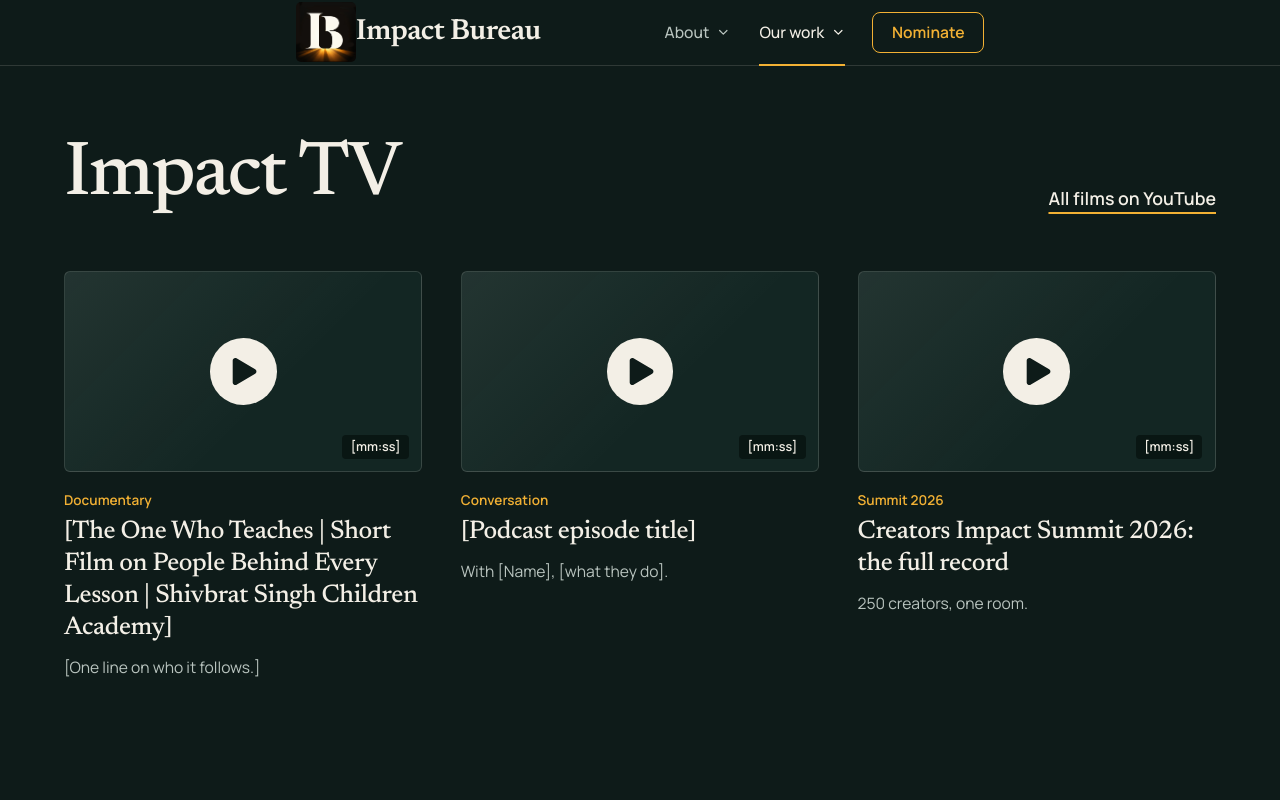
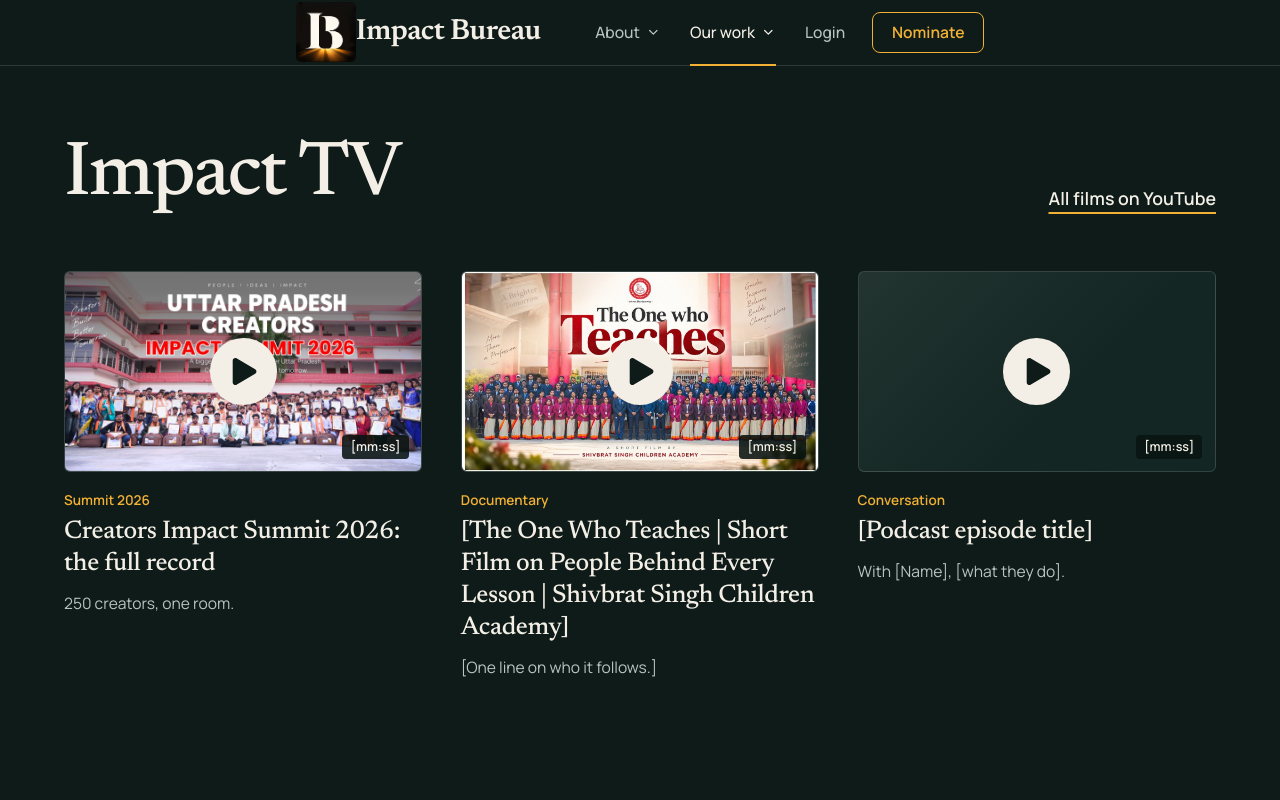
Before and after one commit to abhisheksbsca-createweb/impactbureauweb, a React (Vite) app in the folder client/: page /impact-tv in a window 1280 px wide. Shown: the top 800 px of the page. Built offline with nearby package versions, Linux system fonts and the light colour scheme.

Commit message:
thubnail add done some changes in UI

```diff
--- a/client/src/component/Pages/Footer/Footer.jsx
+++ b/client/src/component/Pages/Footer/Footer.jsx
@@ -33,7 +33,7 @@
         links: [
             { label: "YouTube", href: "https://youtube.com/@impactbureau?si=ywzcNMiDs7soU_fK/" },
             { label: "Instagram", href: "https://www.instagram.com/" },
-            { label: "LinkedIn", href: "https://www.linkedin.com/" },
+
         ],
     },
 ];
--- a/client/src/component/Pages/ImpactTv/ImpactTv.jsx
+++ b/client/src/component/Pages/ImpactTv/ImpactTv.jsx
@@ -1,4 +1,6 @@
 import { FaPlay } from "react-icons/fa";
+import summitthubnail from "../../../assets/summitthubnail.jpeg";
+import teacherthubnail from "../../../assets/teacherthubnail.jpeg";
 import "./ImpactTv.scss";
 
 const YOUTUBE_URL = "https://youtu.be/jqsshcccb90?si=GxrTNBXr-qrBCpoo/";
@@ -6,12 +8,21 @@
 // Replace `image: null` with an imported thumbnail and `url` with each video's YouTube link.
 const VIDEOS = [
     {
+        id: 3,
+        type: "Summit 2026",
+        title: "Creators Impact Summit 2026: the full record",
+        summary: "250 creators, one room.",
+        duration: "[mm:ss]",
+        image: summitthubnail,
+        url: "https://youtu.be/AW5rUQRwKT0/",
+    },
+    {
         id: 1,
         type: "Documentary",
         title: "[The One Who Teaches | Short Film on People Behind Every Lesson | Shivbrat Singh Children Academy]",
         summary: "[One line on who it follows.]",
         duration: "[mm:ss]",
-        image: null,
+        image: teacherthubnail,
         url: "https://youtu.be/jqsshcccb90?si=GxrTNBXr-qrBCpoo/",
     },
     {
@@ -21,16 +32,7 @@
         summary: "With [Name], [what they do].",
         duration: "[mm:ss]",
         image: null,
-        url: "https://youtu.be/AW5rUQRwKT0/",
-    },
-    {
-        id: 3,
-        type: "Summit 2026",
-        title: "Creators Impact Summit 2026: the full record",
-        summary: "250 creators, one room.",
-        duration: "[mm:ss]",
-        image: null,
-        url: YOUTUBE_URL,
+        url: "https://youtu.be/jqsshcccb90?si=GxrTNBXr-qrBCpoo/",
     },
 ];
 
--- a/client/src/component/header/Header.jsx
+++ b/client/src/component/header/Header.jsx
@@ -30,8 +30,8 @@
         ],
     }
     ,
-    /* ,
-    { id: "account", account: true }, // becomes Login, or Dashboard when logged in */
+
+    { id: "account", account: true }, // becomes Login, or Dashboard when logged in
     { id: "nominate", label: "Nominate", to: "/nominate", cta: true },
 ];
 
```
Also changed, not shown: client/src/assets/summitthubnail.jpeg (added), client/src/assets/teacherthubnail.jpeg (added).
